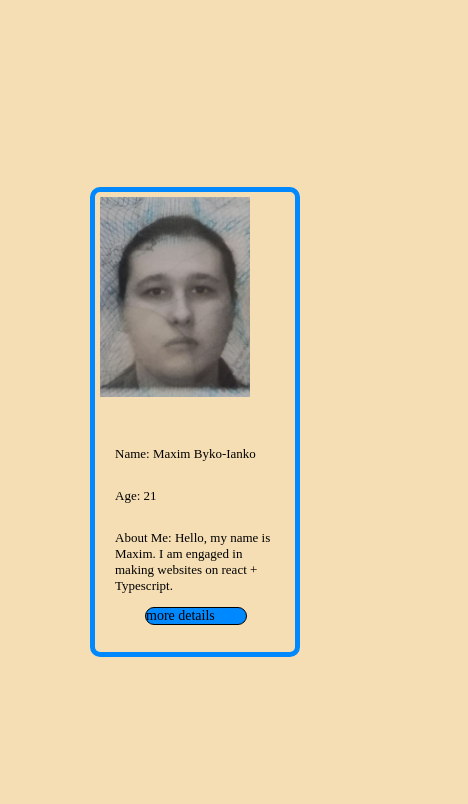
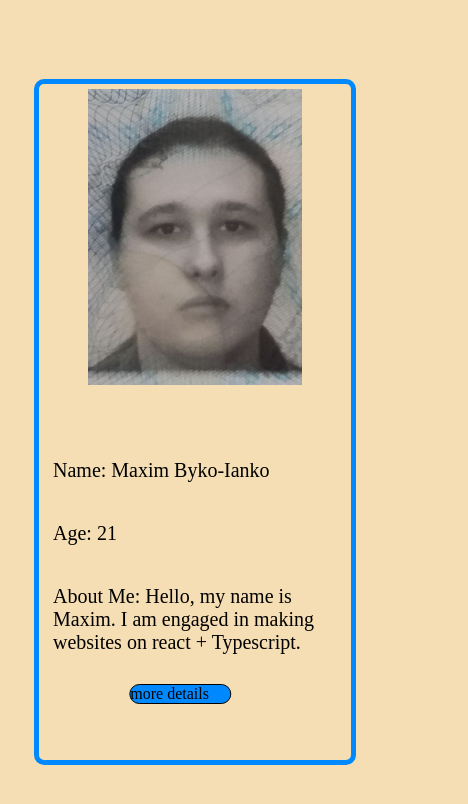
Before and after one commit to Merixion/MyInformation, a React (Vite) app in the folder MyInformations/: page / in a window 390 px wide. Shown: the top 804 px of the page, 468 px wide, since content can reach past the window. Built offline with nearby package versions, Linux system fonts and the light colour scheme.

Commit message:
update for mobile 2

```diff
--- a/MyInformations/src/App.css
+++ b/MyInformations/src/App.css
@@ -4,7 +4,7 @@
   text-decoration: none;
   font-size: 25px;
   width: 200px;
-  transform: translateX(330px);
+  margin: 10px;
   background: rgb(0, 136, 255);
   color: black;
   border-radius: 10px;
@@ -18,12 +18,14 @@
 @media(max-width: 1068px) {
   .StandardLink{
     text-decoration: none;
-    font-size: 14px;
+    font-size: 16px;
     width: 100px;
     background: rgb(0, 136, 255);
     color: black;
     border-radius: 10px;
     border: 1px solid black;
-    transform: translateX(30px);
+    transform: translateX(17vw);
+    width: 100px;
+    height: auto;
   }
 }
--- a/MyInformations/src/components/HomePage/HomePage.module.css
+++ b/MyInformations/src/components/HomePage/HomePage.module.css
@@ -34,26 +34,28 @@
   overflow: hidden;
 }
 
-@media(max-width: 1068px) {
+@media(max-width: 786px) {
   .UserInformation{
     border: 5px solid rgb(0, 136, 255);
     border-radius: 10px;
     display: flex;
     flex-direction: column;
+    justify-content: center;
+    align-items: center;
     color: black;
-    height:  460px;
-    width: 200px;
+    height:  80vh;
+    width: 80vw;
   }
 
   .textInfo{
-    font-size: 13px;
-    padding: 20px;
+    font-size: 20px;
+    padding: 14px;
     flex: 1;
   }
 
   .ImageInfo img{
-    height:  200px;
-    width: 150px;
+    height:  35vh;
+    width: 55vw;
     object-fit: cover;
     border-radius: 5px;
     padding: 5px;
--- a/MyInformations/src/components/MoreInformation/MoreInformation.module.css
+++ b/MyInformations/src/components/MoreInformation/MoreInformation.module.css
@@ -1,8 +1,8 @@
 .LinkBack{
   position: fixed;
-  left: 5px;
+  right: 5px;
   top: 5px;
-  height: 40px;
+  height: 20px;
   width: auto;
   transform: translateX(0);
 }
@@ -35,7 +35,7 @@
   align-items: center;       /* ← Выравнивает эмодзи */
   padding: 5px 0;
   background-color: rgb(248, 176, 248);
-  padding: 5px 15px;
+
 }
 
 .InformationMore li::before {
@@ -58,4 +58,9 @@
     background: rgb(248, 176, 248);
     transform: translateY(0px);
   }
+
+  .InformationMore li {
+    font-size: 15px;
+  }
+
 }
--- a/MyInformations/src/index.css
+++ b/MyInformations/src/index.css
@@ -2,9 +2,6 @@
 
 body{
   background: wheat;
-  min-height: 120vh;
-  min-width: 120vw;
   margin: 0;
   padding: 0;
-  overflow: hidden;
 }
```
Also changed, not shown: 1 other file (tests, documents, lock files or other folders).
